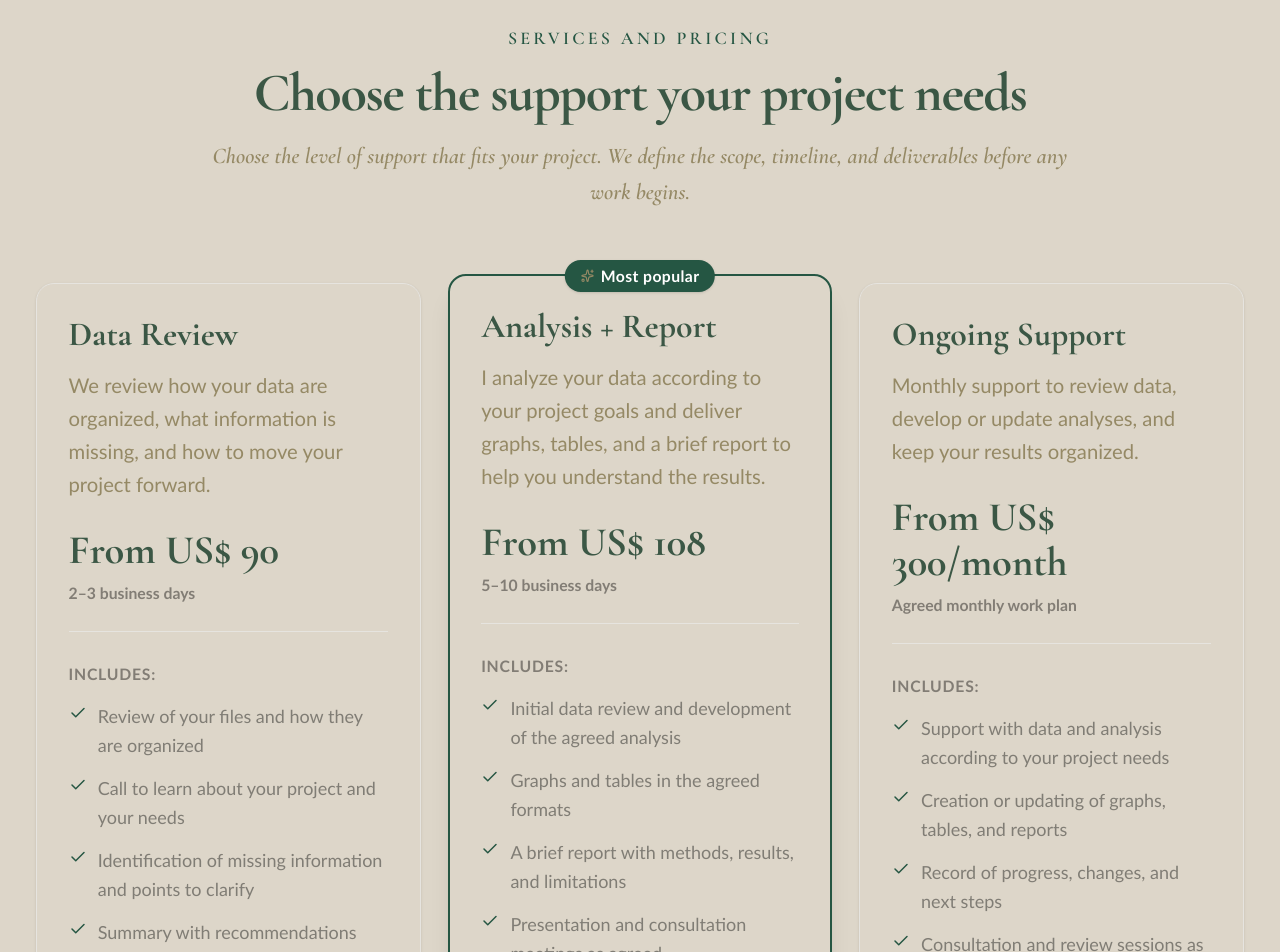
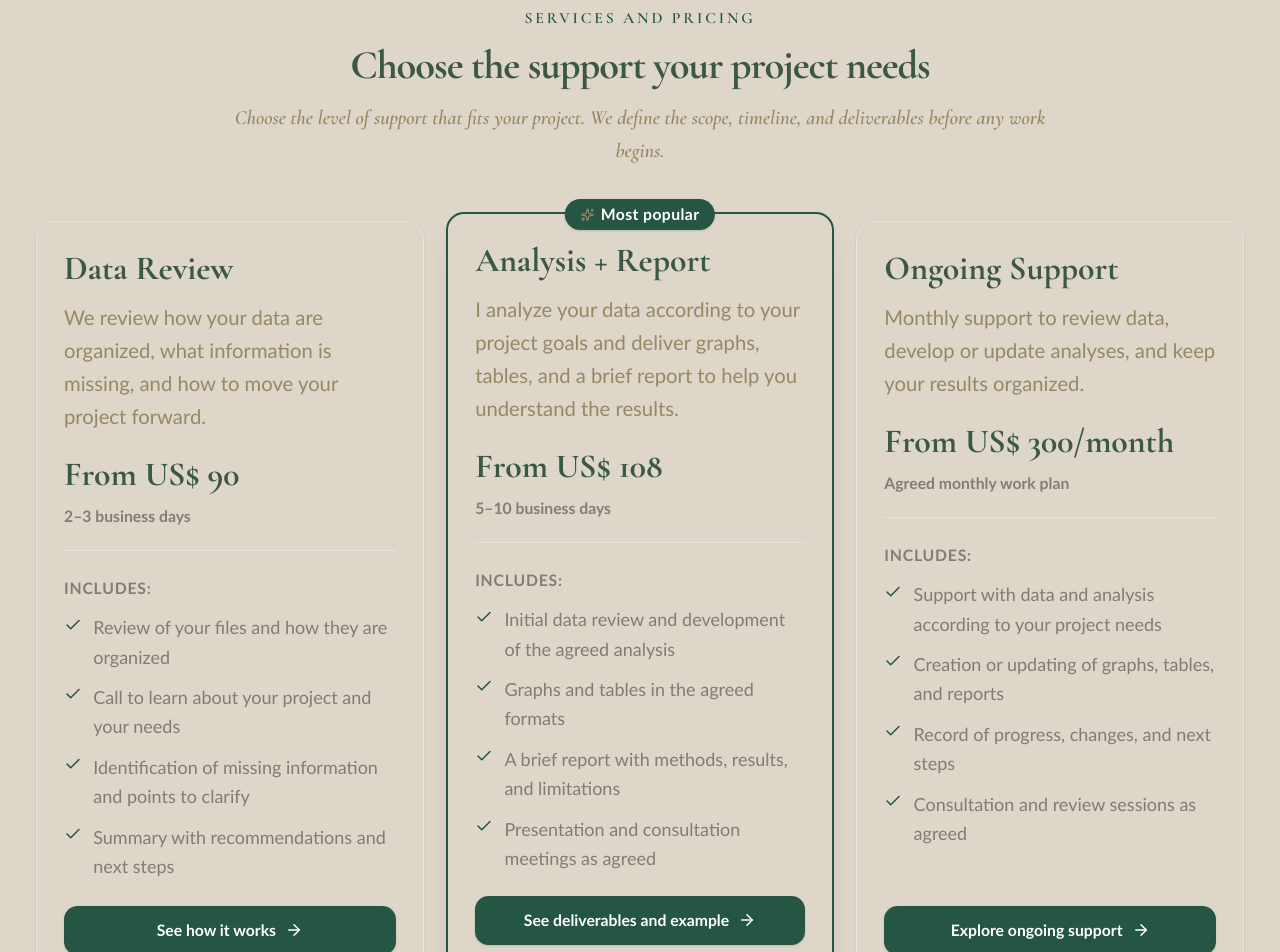
Before and after one commit to micatperez10-source/aurum-biostudio, a React (Vite) app: page / in a window 1280 px wide. Shown: the part 2540-3492 px from the top of the page. Built offline with nearby package versions, Linux system fonts and the light colour scheme.

Commit message:
Ajusta el tamaño y la responsividad de la sección de servicios

```diff
--- a/src/components/Navbar.tsx
+++ b/src/components/Navbar.tsx
@@ -90,7 +90,7 @@ export const Navbar: React.FC<NavbarProps> = ({
                 Aurum BioStudio
               </span>
 
-              <span className="whitespace-nowrap font-sans text-xs font-medium uppercase tracking-wider text-[#827D75]">
+              <span className="hidden whitespace-nowrap font-sans text-xs font-medium uppercase tracking-wider text-[#827D75] sm:inline">
                 {t.nav.subbrand}
               </span>
             </div>
@@ -184,10 +184,12 @@ export const Navbar: React.FC<NavbarProps> = ({
           </div>
 
           <div className="flex shrink-0 items-center gap-2 xl:hidden">
-            <LanguageToggle
-              currentLang={currentLang}
-              onToggle={handleLanguageChange}
-            />
+            <div className="hidden sm:flex">
+              <LanguageToggle
+                currentLang={currentLang}
+                onToggle={handleLanguageChange}
+              />
+            </div>
 
             <button
               type="button"
@@ -216,6 +218,13 @@ export const Navbar: React.FC<NavbarProps> = ({
           id="mobile-navigation"
           className="space-y-3 border-b border-[#E6E4DF] bg-[#DDD6C9] px-4 pb-6 pt-3 xl:hidden"
         >
+          <div className="flex justify-center border-b border-[#E6E4DF] pb-3 sm:hidden">
+            <LanguageToggle
+              currentLang={currentLang}
+              onToggle={handleLanguageChange}
+            />
+          </div>
+
           <div className="flex flex-col space-y-2">
             <button
               type="button"
--- a/src/components/ServicesSection.tsx
+++ b/src/components/ServicesSection.tsx
@@ -30,27 +30,27 @@ export const ServicesSection: React.FC<ServicesSectionProps> = ({
     <section
       id="services"
       aria-labelledby="services-title"
-      className="bg-[#DDD6C9] py-16 sm:py-24"
+      className="bg-[#DDD6C9] py-14 sm:py-20"
     >
       <div className="mx-auto max-w-7xl px-4 sm:px-6 lg:px-8">
         <div className="mx-auto max-w-3xl text-center">
-          <p className="font-serif text-sm font-semibold uppercase tracking-[0.18em] text-[#255643] sm:text-base">
+          <p className="font-serif text-xs font-semibold uppercase tracking-[0.18em] text-[#255643] sm:text-sm">
             {t.services.tag}
           </p>
 
           <h2
             id="services-title"
-            className="mt-3 font-serif text-3xl font-bold tracking-tight text-[#3B5745] sm:text-4xl md:text-5xl"
+            className="mt-3 font-serif text-2xl font-bold tracking-tight text-[#3B5745] sm:text-3xl md:text-4xl"
           >
             {t.services.title}
           </h2>
 
-          <p className="mt-4 font-serif font-normal italic text-lg leading-relaxed text-[#958965] sm:text-xl">
+          <p className="mt-3 font-serif font-normal italic text-base leading-relaxed text-[#958965] sm:text-lg">
             {t.services.intro}
           </p>
         </div>
 
-        <div className="mx-auto mt-12 grid max-w-6xl grid-cols-1 items-stretch gap-6 sm:mt-16 md:grid-cols-3">
+        <div className="mx-auto mt-10 grid max-w-6xl grid-cols-1 items-stretch gap-5 sm:mt-12 md:grid-cols-2 xl:grid-cols-3">
           {t.services.packages.map((pkg) => {
             const isFeatured = Boolean(pkg.badge);
             const isDataReview = pkg.id === 'data-review';
@@ -81,9 +81,9 @@ export const ServicesSection: React.FC<ServicesSectionProps> = ({
               <article
                 key={pkg.id}
                 id={`service-card-${pkg.id}`}
-                className={`relative flex h-full flex-col rounded-2xl p-6 sm:p-7 ${
+                className={`relative flex h-full flex-col rounded-2xl p-5 sm:p-6 ${
                   isFeatured
-                    ? 'border-2 border-[#255643] bg-[#DDD6C9] shadow-xl md:-translate-y-2'
+                    ? 'border-2 border-[#255643] bg-[#DDD6C9] shadow-xl xl:-translate-y-2'
                     : 'border border-[#E6E4DF] bg-[#DDD6C9] shadow-sm'
                 }`}
               >
@@ -101,16 +101,16 @@ export const ServicesSection: React.FC<ServicesSectionProps> = ({
                 )}
 
                 <div className="flex flex-1 flex-col">
-                  <h3 className="font-serif text-3xl font-bold text-[#3B5745]">
+                  <h3 className="font-serif text-2xl font-bold text-[#3B5745] sm:text-3xl">
                     {pkg.title}
                   </h3>
 
-                  <p className="mt-3 text-lg font-medium leading-relaxed text-[#958965]">
+                  <p className="mt-2.5 text-base font-medium leading-relaxed text-[#958965] sm:text-lg">
                     {pkg.description}
                   </p>
 
-                  <div className="mt-6 border-b border-[#E6E4DF] pb-6">
-                    <span className="block text-3xl font-serif font-bold text-[#3B5745] sm:text-4xl">
+                  <div className="mt-5 border-b border-[#E6E4DF] pb-5">
+                    <span className="block font-serif text-2xl font-bold text-[#3B5745] sm:text-3xl">
                       {pkg.price}
                     </span>
 
@@ -121,12 +121,12 @@ export const ServicesSection: React.FC<ServicesSectionProps> = ({
                     )}
                   </div>
 
-                  <div className="mt-6">
+                  <div className="mt-5">
                     <span className="text-sm font-bold uppercase tracking-wider text-[#827D75]">
                       {includesLabel}
                     </span>
 
-                    <ul className="mt-3 space-y-3 text-base font-medium text-[#807D75]">
+                    <ul className="mt-2.5 space-y-2.5 text-base font-medium text-[#807D75]">
                       {pkg.features.map((feature, idx) => (
                         <li
                           key={`${pkg.id}-feature-${idx}`}
@@ -146,7 +146,7 @@ export const ServicesSection: React.FC<ServicesSectionProps> = ({
                   </div>
 
                   {modalTrigger && pkg.ctaText && (
-                    <div className="mt-auto pt-6">
+                    <div className="mt-auto pt-5">
                       <button
                         id={modalTrigger.id}
                         type="button"
@@ -169,7 +169,7 @@ export const ServicesSection: React.FC<ServicesSectionProps> = ({
           })}
         </div>
 
-        <div className="mx-auto mt-8 flex max-w-3xl items-start gap-2.5 rounded-xl border border-[#E6E4DF] bg-[#DDD6C9] p-4 text-sm font-medium text-[#827D75] shadow-sm sm:text-base">
+        <div className="mx-auto mt-6 flex max-w-3xl items-start gap-2.5 rounded-xl border border-[#E6E4DF] bg-[#DDD6C9] p-3.5 text-sm font-medium text-[#827D75] shadow-sm sm:text-base">
           <Info
             className="mt-0.5 h-4 w-4 shrink-0 text-[#255643]"
             aria-hidden="true"
```
